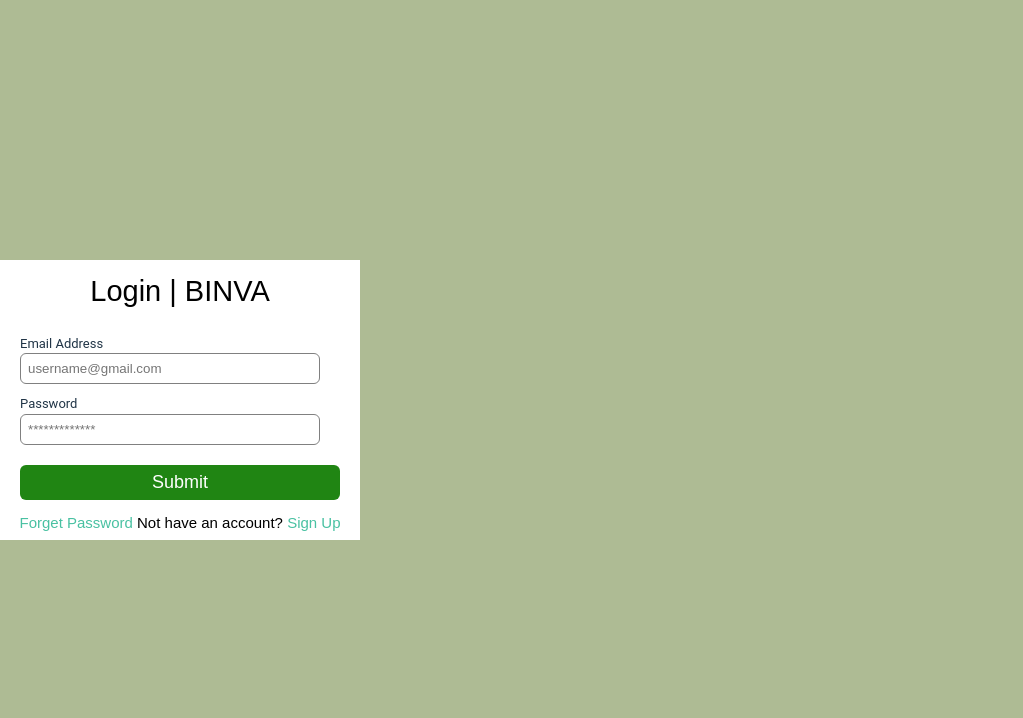
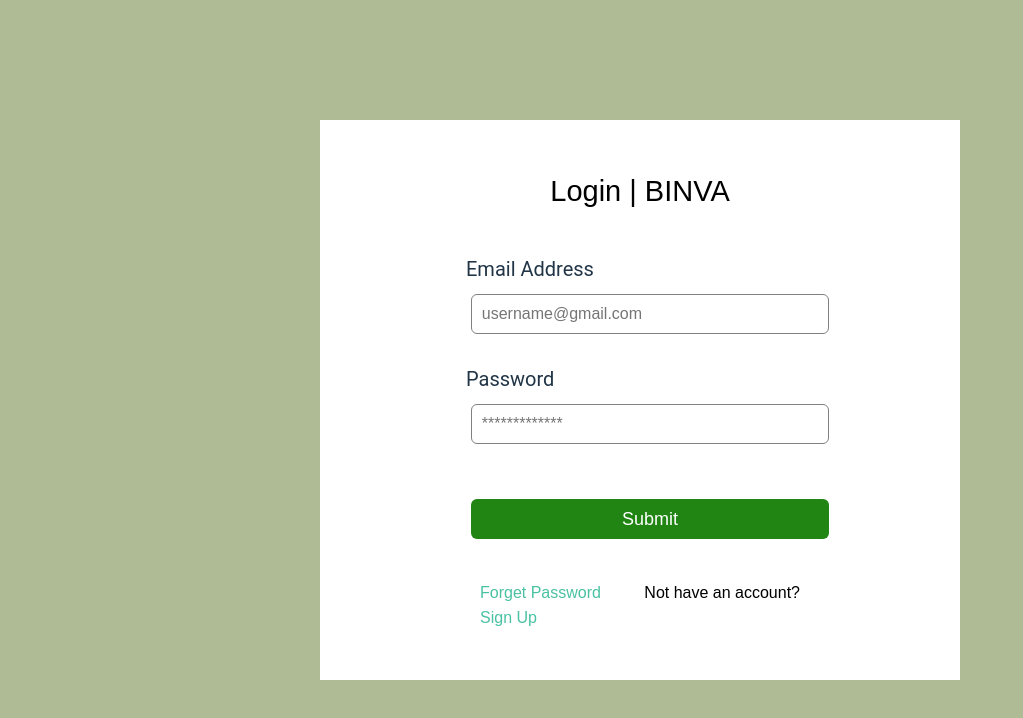
Before and after one commit to Joshua77/Utiva-Hackathon, a React (Vite) app in the folder frontend/dashboard/: page /login in a window 1280 px wide. Shown: the top 718 px of the page, without its empty margins (0-1023 px from the left). Built offline with nearby package versions, Linux system fonts and the light colour scheme.

Commit message:
edit signup login css

```diff
--- a/frontend/dashboard/src/components/login/LoginForm.css
+++ b/frontend/dashboard/src/components/login/LoginForm.css
@@ -1,12 +1,20 @@
 body {
     background-color: #aebb94;
     font-family: "Roboto", sans-serif;
+    display: flex;
+    flex-direction: column;
+    justify-content: center;
+    align-items: center;
   }
 
   .login-box {
-    width: 360px;
-    height: 280px;
-    margin: auto;
+    display: flex;
+    flex-direction: column;
+    flex-wrap: wrap;
+    justify-content: center;
+    align-items: center;
+    width: 50vw;
+    height: 70vh;
     border-radius: 3px;
     background-color: white;
   }
@@ -17,31 +25,49 @@
     padding-top: 10px;
   }
 
+  .form-area{
+    display: flex;
+    flex-direction: column;
+    align-items: center;
+    justify-content: flex-start;
+    /* border: 2px solid salmon; */
+    width: 70%;
+    height: 60%;
+  }
+
   form {
     width: 300px;
     margin-left: 20px;
 
   }
 
+
   form label {
     display: flex;
-    margin-top: 10px;
-    font-size: 13px;
+    margin-top: 20px;
+    margin-left: 40px;
+    font-size: 20px;
+    align-self: flex-start;
+
   }
 
   form input {
-    width: 100%;
-    padding: 7px;
+    width: 80%;
+    padding: 10px;
     border: none;
     border: 1px solid gray;
     border-radius: 6px;
     outline: none;
+    margin: 10px 30px;
+    height: 12%;
+    font-size: 16px;
+
   }
 
   input[type="button"] {
-    width: 320px;
-    height: 35px;
-    margin-top: 20px;
+    width: 80%;
+    height: 12%;
+    margin-top: 10%;
     border: none;
     background-color: #208513;
     color: white;
@@ -51,10 +77,17 @@
   .para-2 {
     text-align: center;
     color: rgb(0, 0, 0);
-    font-size: 15px;
-    margin-top: -10px;
+    font-size: 16px;
+    margin: 10px 10px;
+    /* border: 2px solid yellow; */
+    width: 50%;
+    display: flex;
+    justify-content: space-between;
+    flex-wrap: wrap;
   }
 
   .para-2 a {
     color: #49c1a2;
+    font-size: 16px;
+
   }
--- a/frontend/dashboard/src/components/login/LoginForm.jsx
+++ b/frontend/dashboard/src/components/login/LoginForm.jsx
@@ -24,7 +24,7 @@
   return (
     <div className="login-box">
       <h2>Login | BINVA </h2>
-      <form>
+      <form className='form-area'>
         <label>Email Address</label>
         <input type="email" placeholder="username@gmail.com" />
         <label>Password</label>
@@ -32,7 +32,7 @@
         <input type="button" value="Submit" />
       </form>
       <p className="para-2">
-       <a href='#'>Forget Password </a>Not have an account? <Link to="/SignupForm">Sign Up</Link>
+       <a href='#'>Forget Password </a>Not have an account? <Link to="/register">Sign Up</Link>
       </p>
     </div>
   );
--- a/frontend/dashboard/src/components/signup/SignupForm.css
+++ b/frontend/dashboard/src/components/signup/SignupForm.css
@@ -1,4 +1,4 @@
-body {
+/* body {
     background-color: #aebb94;
     font-family: "Roboto", sans-serif;
   }
@@ -69,3 +69,98 @@
   .para-2 a {
     color: #000000;
   }
+   */
+
+
+   body {
+    background-color: #aebb94;
+    font-family: "Roboto", sans-serif;
+    display: flex;
+    flex-direction: column;
+    justify-content: center;
+    align-items: center;
+  }
+
+  .signup-box {
+    display: flex;
+    flex-direction: column;
+    flex-wrap: wrap;
+    justify-content: flex-start;
+    align-items: center;
+    width: 50vw;
+    height: 80vh;
+    border-radius: 3px;
+    background-color: white;
+  }
+
+  h2 {
+    color: #1f1a81;
+    text-align: center;
+    padding-top: 10px;
+  }
+
+  .form-area{
+    display: flex;
+    flex-direction: column;
+    align-items: center;
+    justify-content: flex-start;
+    /* border: 2px solid salmon; */
+    width: 70%;
+    height: 60%;
+  }
+
+  form {
+    width: 300px;
+    margin-left: 20px;
+
+  }
+
+
+  form label {
+    display: flex;
+    margin-top: 4px;
+    margin-left: 40px;
+    font-size: 20px;
+    align-self: flex-start;
+
+  }
+
+  form input {
+    width: 80%;
+    padding: 10px;
+    border: none;
+    border: 1px solid gray;
+    border-radius: 6px;
+    outline: none;
+    height: 10%;
+    font-size: 16px;
+
+  }
+
+  input[type="button"] {
+    width: 80%;
+    height: 10%;
+    margin-top: 10%;
+    border: none;
+    background-color: #208513;
+    color: white;
+    font-size: 18px;
+  }
+
+  .para-2 {
+    text-align: center;
+    color: rgb(0, 0, 0);
+    font-size: 16px;
+    margin: 10px 10px;
+    /* border: 2px solid yellow; */
+    width: 50%;
+    display: flex;
+    justify-content: space-between;
+    flex-wrap: wrap;
+  }
+
+  .para-2 a {
+    color: #49c1a2;
+    font-size: 16px;
+
+  }
--- a/frontend/dashboard/src/components/signup/SignupForm.jsx
+++ b/frontend/dashboard/src/components/signup/SignupForm.jsx
@@ -1,6 +1,5 @@
 // import { useState } from "react";
 // import "./SignupForm.css";
-
 
 // function SignupPage() {
 //   return (
@@ -15,19 +14,16 @@
 
 // export default SignupPage;
 
-
-import React from 'react';
-import { Link } from 'react-router-dom';
-import './SignupForm.css'; // Import the CSS file
-
+import React from "react";
+import { Link } from "react-router-dom";
+import "./SignupForm.css"; // Import the CSS file
 
 function SignupPage() {
-
   return (
     <div className="signup-box">
       <h1>BINVA</h1>
-      <h4>Create an account for your Business </h4>
-      <form>
+      <h3>Create an account for your Business </h3>
+      <form className="form-area">
         <label>Email Address</label>
         <input type="email" placeholder="username@gmail.com" />
         <label>Full Name</label>
@@ -37,15 +33,18 @@
         <label>Confirm Password</label>
         <input type="password" placeholder="**********" />
         <input type="button" value="Submit" />
+
         <p className="para-2">
           Already have an account?
-           <Link to="/LoginForm">Login</Link>
-           </p>
+          <Link to="/login">Login</Link>
+        </p>
       </form>
-      <p>
-        By clicking the Sign Up button, you agree to our <br />
-        <a href="#">Terms and Condition</a> and <a href="#">Policy Privacy</a>
-      </p>
+      <div className="terms-section">
+        <p>
+          By clicking the Sign Up button, you agree to our <br />
+          <a href="#">Terms and Condition</a> and <a href="#">Policy Privacy</a>
+        </p>
+      </div>
     </div>
   );
 }
--- a/frontend/dashboard/src/pages/adminboard/mainpage/mainpage.css
+++ b/frontend/dashboard/src/pages/adminboard/mainpage/mainpage.css
@@ -17,6 +17,7 @@
     align-items: center;
     margin-top: 0px;
     /* border: 1px solid blueviolet; */
+
 }
 
 .navbar-left{
@@ -115,6 +116,7 @@
     height: 110px;
     justify-content: space-between;
     align-items: center;
+
 }
 
 .navbar-toggle{
--- a/frontend/dashboard/src/pages/adminboard/mainpage/mainpage.jsx
+++ b/frontend/dashboard/src/pages/adminboard/mainpage/mainpage.jsx
@@ -1,6 +1,8 @@
 import React from "react";
+import { NavLink } from "react-router-dom";
+
+
 import logo from "../../../assets/binva.png";
-
 import emailicon from "../../../assets/email-icon.png";
 import searchicon from "../../../assets/search.png";
 import calendaricon from "../../../assets/calendar.png";
@@ -33,7 +35,7 @@
 
           <div className="navbar-btn-section">
             <p className="navbar-merchant-text">Trustfunds</p><p className="t-icon">T</p>
-            <div className="navbar-btn">Log Out</div>
+            <NavLink to="/login"><div className="navbar-btn">Log Out</div></NavLink>
           </div>
         </div>
 
```
